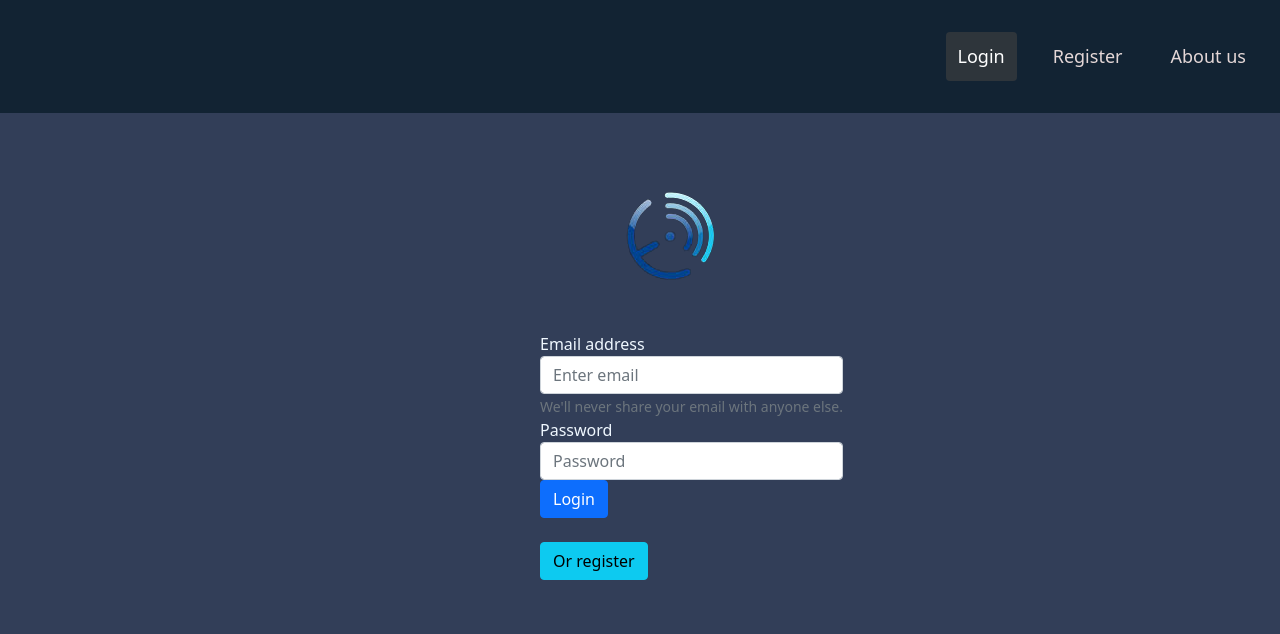
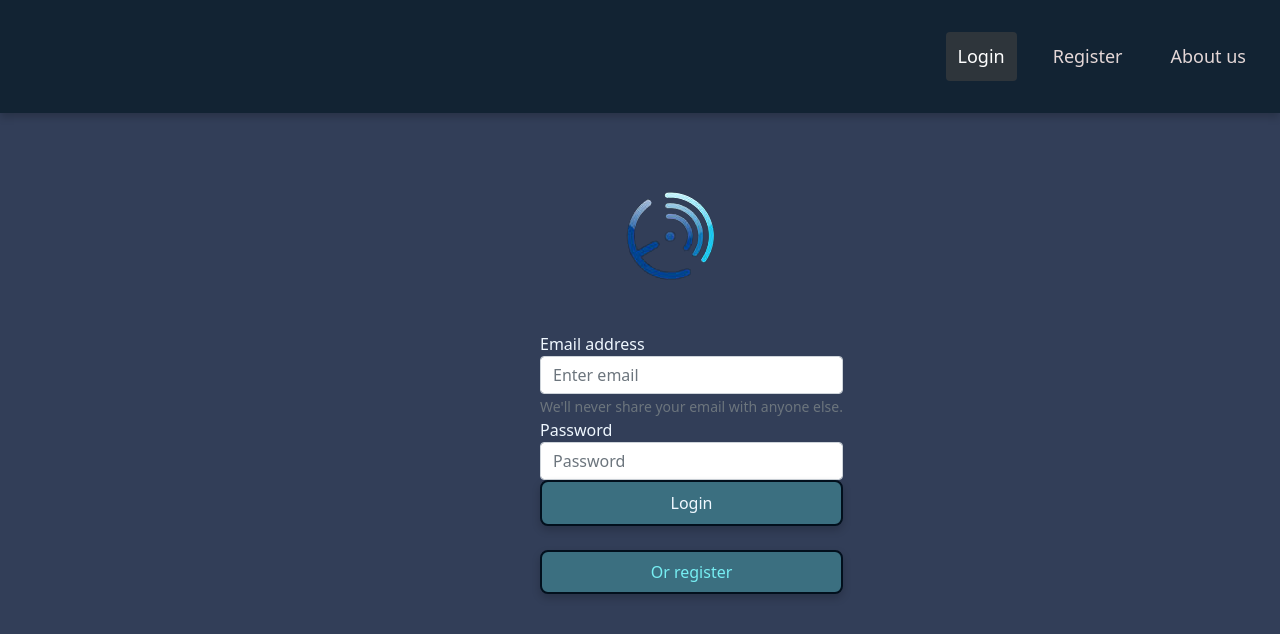
Before and after one commit to compile-run-Ali/DBSProject, a React (Create React App) app: page / in a window 1280 px wide. Shown: the top 634 px of the page. Built offline with nearby package versions, Linux system fonts and the light colour scheme; the HTML template or start-up script is replaced by a standard one.

Commit message:
more beauty like buttons etc

```diff
--- a/src/index.css
+++ b/src/index.css
@@ -7,10 +7,12 @@
   border-radius: 0.5rem;
   box-shadow: 0 10px 15px 0 #0c0c0c33;
   background-color: #030303;
+  left:25%;
 }
 
 .video-responsive iframe {
   position: absolute;
+
   top: 0;
   bottom: 0;
   right: 0;
@@ -125,10 +127,38 @@
   margin-left: -100px;
   color: aliceblue;
 }
+.button{
+  border: none;
+  outline: 0;
+  display: inline-block;
+  padding: 8px;
+  color: rgb(119, 239, 243);
+  background-color: rgb(59, 111, 128);
+  text-align: center;
+  cursor: pointer;
+  width: 100%;
+  border: 2px solid rgb(2, 16, 29);
+  box-shadow: 0 4px 8px 0 #00000033;
+  border-radius: 0.5rem;
+}
+button:hover {
+  background-color: rgb(54, 94, 168);
+}
+.formbutton{
+  background-color: transparent;
+    background-repeat: no-repeat;
+    border: none;
+    cursor: pointer;
+    overflow: hidden;
+    outline: none;
+    color:aliceblue;
+}
+
 .header {
   overflow: hidden;
   background-color: #122333;
   padding: 20px 10px;
+  box-shadow: 0 4px 8px 0 #00000033;
 }
 
 /* Style the header links */
@@ -159,6 +189,7 @@
 .header a.active {
   background-color: rgb(46, 53, 59);
   color: white;
+
 }
 
 /* Float the link section to the right */
@@ -193,6 +224,7 @@
   margin-top: 10%;
   color: #9291cc;
   background-color: #1c2942;
+  box-shadow: 0 4px 8px 0 #00000033;
 }
 .card{
   background-color: #122333;
@@ -205,7 +237,7 @@
   color: rgb(48, 85, 92);
 
 }
-.button {
+.card button {
   border: none;
   outline: 0;
   display: inline-block;
@@ -215,15 +247,18 @@
   text-align: center;
   cursor: pointer;
   width: 100%;
+  box-shadow: 0 4px 8px 0 #00000033;
 
 }
-.button:hover {
+.card button:hover {
   background-color: rgb(145, 158, 199);
 }
 .column {
   float: left;
   width: 33.3%;
   padding: 0 8px;
+
+
 }
 .suggested{
   font-family:Verdana, Geneva, Tahoma, sans-serif;
--- a/src/pages/Login.js
+++ b/src/pages/Login.js
@@ -53,11 +53,13 @@ class login extends React.Component {
                 placeholder="Password"
               />
             </div>
-            <input type="submit" value="Login" class="btn btn-primary"></input>
+            <button className="button">
+            <input type="submit" value="Login" className="formbutton"></input>
+            </button>
           </form>
           <br></br>
           <Link to="/register">
-            <button type="button" class="btn btn-info">
+            <button className="button">
               Or register
             </button>
           </Link>
--- a/src/pages/aboutus.js
+++ b/src/pages/aboutus.js
@@ -1,6 +1,7 @@
 import React from "react";
 import logo from "../assets/download.png";
 import { Outlet, Link } from "react-router-dom";
+
 
 class aboutus extends React.Component {
   render() {
--- a/src/pages/addartist.js
+++ b/src/pages/addartist.js
@@ -45,11 +45,13 @@ class artist extends React.Component {
                   name="country"
                 />
               </div>
+              <button className="button">
               <input
                 type="submit"
                 value="Add Artist"
-                class="btn btn-primary"
+                class="formbutton"
               ></input>
+              </button>
             </div>
           </form>
         </div>
--- a/src/pages/addsongs.js
+++ b/src/pages/addsongs.js
@@ -66,12 +66,12 @@ class song extends React.Component {
                   max="700"
                 />
               </div>
-
+              <button className="button">
               <input
                 type="submit"
                 value="Add song"
-                class="btn btn-primary"
-              ></input>
+                class="formbutton"
+              ></input></button>
             </div>
           </form>
         </div>
--- a/src/pages/register.js
+++ b/src/pages/register.js
@@ -87,11 +87,13 @@ class register extends React.Component {
                   name="creditcard_info"
                 />
               </div>
+              <button className="button">
               <input
                 type="submit"
                 value="Register"
-                class="btn btn-primary"
+                class="formbutton"
               ></input>
+              </button>
             </div>
           </form>
         </div>
--- a/src/pages/search.js
+++ b/src/pages/search.js
@@ -70,9 +70,9 @@ class searchbar extends React.Component {
           </div>
         </div>
         <div className="acolumn">
-          <div className="suggested">
+          {/* <div className="suggested">
             <h2>Suggested for you today: </h2>
-          </div>
+          </div> */}
         </div>
         <div className="video-responsive">
           <iframe
```
